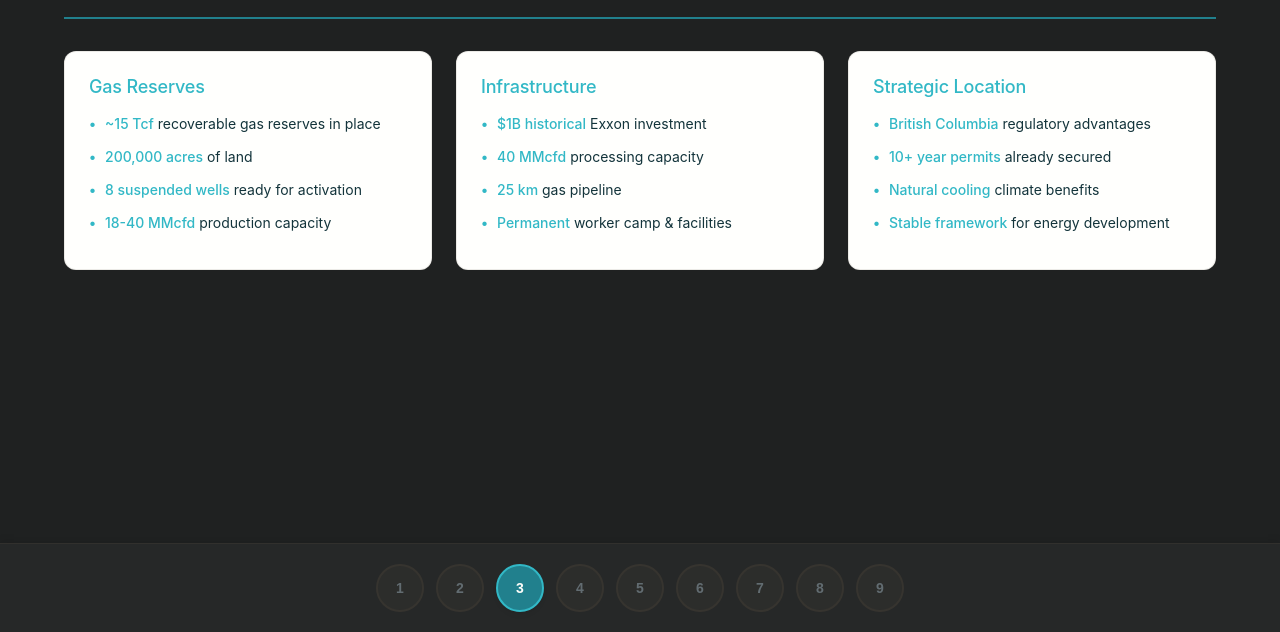
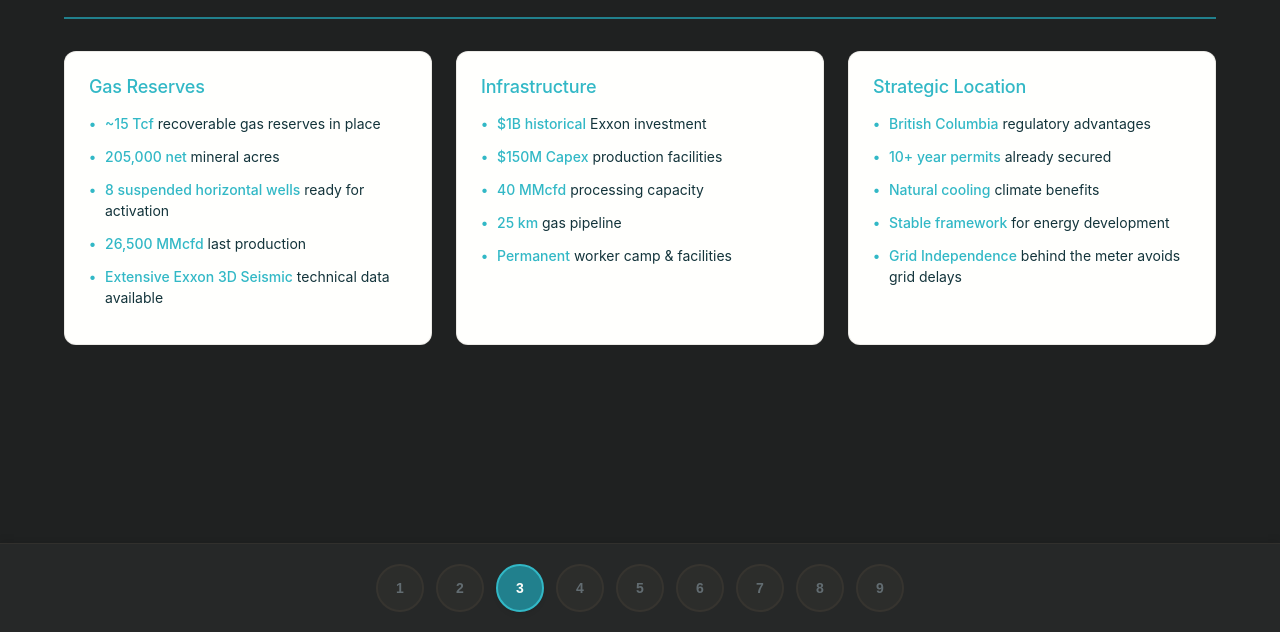
Before and after one commit to solomoncampbell-spec/Horn-river-2, a plain HTML site: page index.html in a window 1280 px wide. Both pictures are taken after a click on the button "Next ›". Shown: the part 168-800 px from the top of the page. Drawn offline with Linux system fonts and the light colour scheme; a web font is replaced by a local one.

Commit message:
Update index.html

```diff
--- a/index.html
+++ b/index.html
@@ -128,15 +128,17 @@
                                 <h3>Gas Reserves</h3>
                                 <ul>
                                     <li><strong>~15 Tcf</strong> recoverable gas reserves in place</li>
-                                    <li><strong>200,000 acres</strong> of land</li>
-                                    <li><strong>8 suspended wells</strong> ready for activation</li>
-                                    <li><strong>18-40 MMcfd</strong> production capacity</li>
+                                    <li><strong>205,000 net </strong> mineral acres</li>
+                                    <li><strong>8 suspended horizontal wells</strong> ready for activation</li>
+                                    <li><strong> 26,500 MMcfd</strong> last production </li>
+                                    <li><strong> Extensive Exxon 3D Seismic</strong> technical data available</li>
                                 </ul>
                             </div>
                             <div class="asset-section infrastructure">
                                 <h3>Infrastructure</h3>
                                 <ul>
                                     <li><strong>$1B historical</strong> Exxon investment</li>
+                                    <li><strong>$150M Capex</strong> production facilities</li>
                                     <li><strong>40 MMcfd</strong> processing capacity</li>
                                     <li><strong>25 km</strong> gas pipeline</li>
                                     <li><strong>Permanent</strong> worker camp & facilities</li>
@@ -149,6 +151,7 @@
                                     <li><strong>10+ year permits</strong> already secured</li>
                                     <li><strong>Natural cooling</strong> climate benefits</li>
                                     <li><strong>Stable framework</strong> for energy development</li>
+                                    <li><strong>Grid Independence</strong> behind the meter avoids grid delays</li>
                                 </ul>
                             </div>
                         </div>
```
